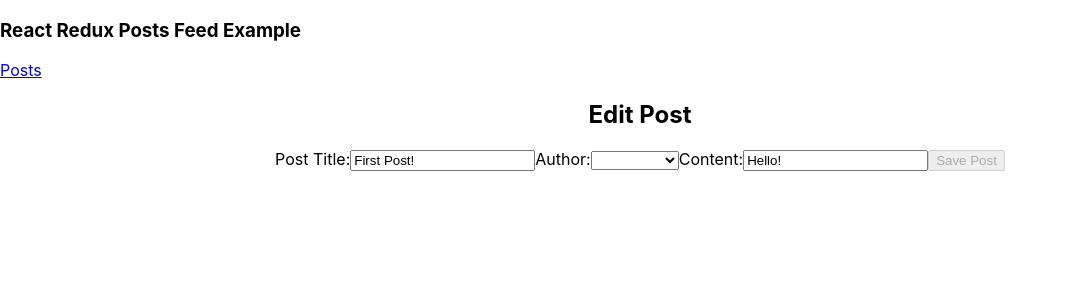
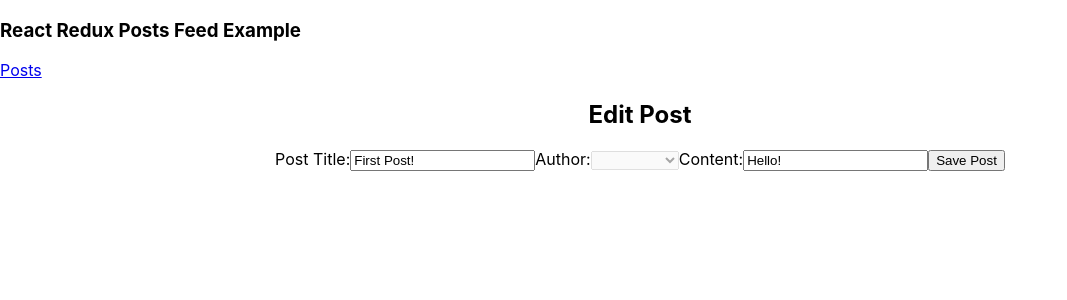
Before and after one commit to Substancia/react-redux-tutorial, a React (Create React App) app in the folder main-posts-feed/: page /editPost/1 in a window 1280 px wide. Shown: the top 300 px of the page, without its empty margins (0-1067 px from the left). Built offline with nearby package versions, Linux system fonts and the light colour scheme.

Commit message:
added posts selectors; fixed bug in edit/author

```diff
--- a/main-posts-feed/src/features/posts/AddPostForm.js
+++ b/main-posts-feed/src/features/posts/AddPostForm.js
@@ -1,11 +1,11 @@
 import React, { useState } from "react";
 import { useDispatch, useSelector } from "react-redux";
-import { postAdded, postUpdated } from "./postsSlice";
+import { postAdded, postUpdated, selectPostById } from "./postsSlice";
 import { useHistory } from "react-router";
 
 const AddPostForm = props => {
   const post = useSelector(state => props.edit ?
-    state.posts.find(post => post.id === props.match.params.postId) :
+    selectPostById(state, props.match.params.postId) :
     null
   );
 
@@ -30,7 +30,7 @@ const AddPostForm = props => {
     setContent('');
   }
 
-  const canSave = Boolean(title) && Boolean(content) && Boolean(userId);
+  const canSave = Boolean(title) && Boolean(content) && (Boolean(userId) || props.edit);
 
   const usersOptions = users.map(user =>
     <option key={user.id} value={user.id}>
@@ -59,6 +59,7 @@ const AddPostForm = props => {
           id='postAuthor'
           value={userId}
           onChange={e => setUserId(Number(e.target.value))}
+          disabled={props.edit}
         >
           <option value=''></option>
           {usersOptions}
--- a/main-posts-feed/src/features/posts/PostsList.js
+++ b/main-posts-feed/src/features/posts/PostsList.js
@@ -1,9 +1,10 @@
 import React from 'react';
 import { useSelector } from 'react-redux';
 import { Link } from 'react-router-dom';
+import { selectAllPosts } from './postsSlice';
 
 const PostsList = () => {
-  const posts = useSelector(state => state.posts).slice()
+  const posts = useSelector(selectAllPosts).slice()
     .sort((a, b) => b.date.localeCompare(a.date));
 
   const renderedPosts = posts.map(post =>
--- a/main-posts-feed/src/features/posts/SinglePostPage.js
+++ b/main-posts-feed/src/features/posts/SinglePostPage.js
@@ -2,11 +2,10 @@ import React from "react";
 import { useSelector } from "react-redux";
 import { Link } from "react-router-dom";
 import { ReactionButtons, TimeAgo } from "..";
+import { selectPostById } from "./postsSlice";
 
 const SinglePostPage = ({ match }) => {
-  const post = useSelector(state =>
-    state.posts.find(post => post.id === match.params.postId)
-  );
+  const post = useSelector(state => selectPostById(state, match.params.postId));
 
   const author = useSelector(state => ('user' in post) ?
     state.users.find(user => user.id === post.user) :
--- a/main-posts-feed/src/features/posts/postsSlice.js
+++ b/main-posts-feed/src/features/posts/postsSlice.js
@@ -52,3 +52,7 @@ export const { postAdded, postUpdated, reactionAdded } = postsSlice.actions;
 export const getLatestPostId = state => state.posts[state.posts.length - 1].id;
 
 export default postsSlice.reducer;
+
+export const selectAllPosts = state => state.posts;
+
+export const selectPostById = (state, postId) => state.posts.find(post => post.id === postId);
```
